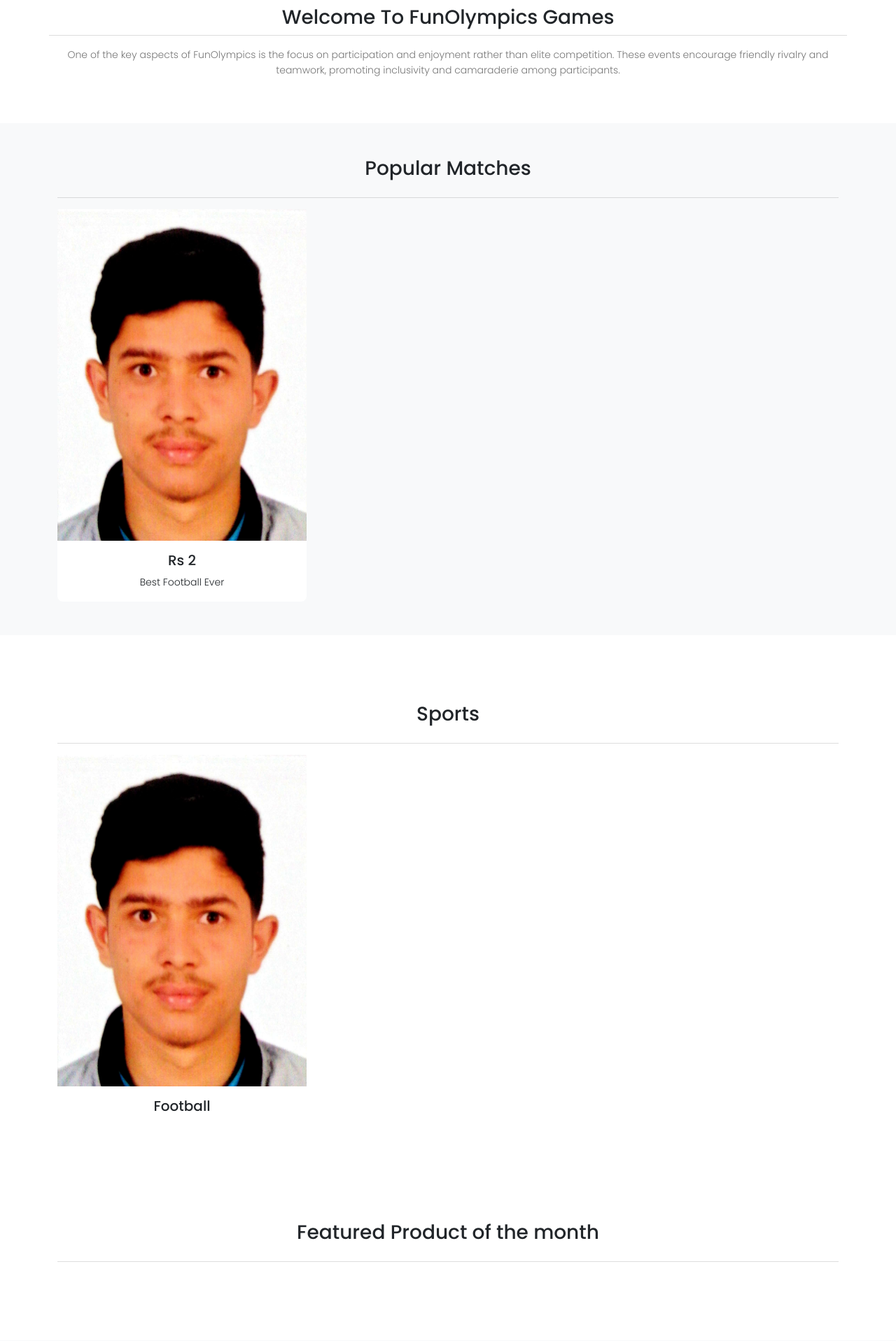
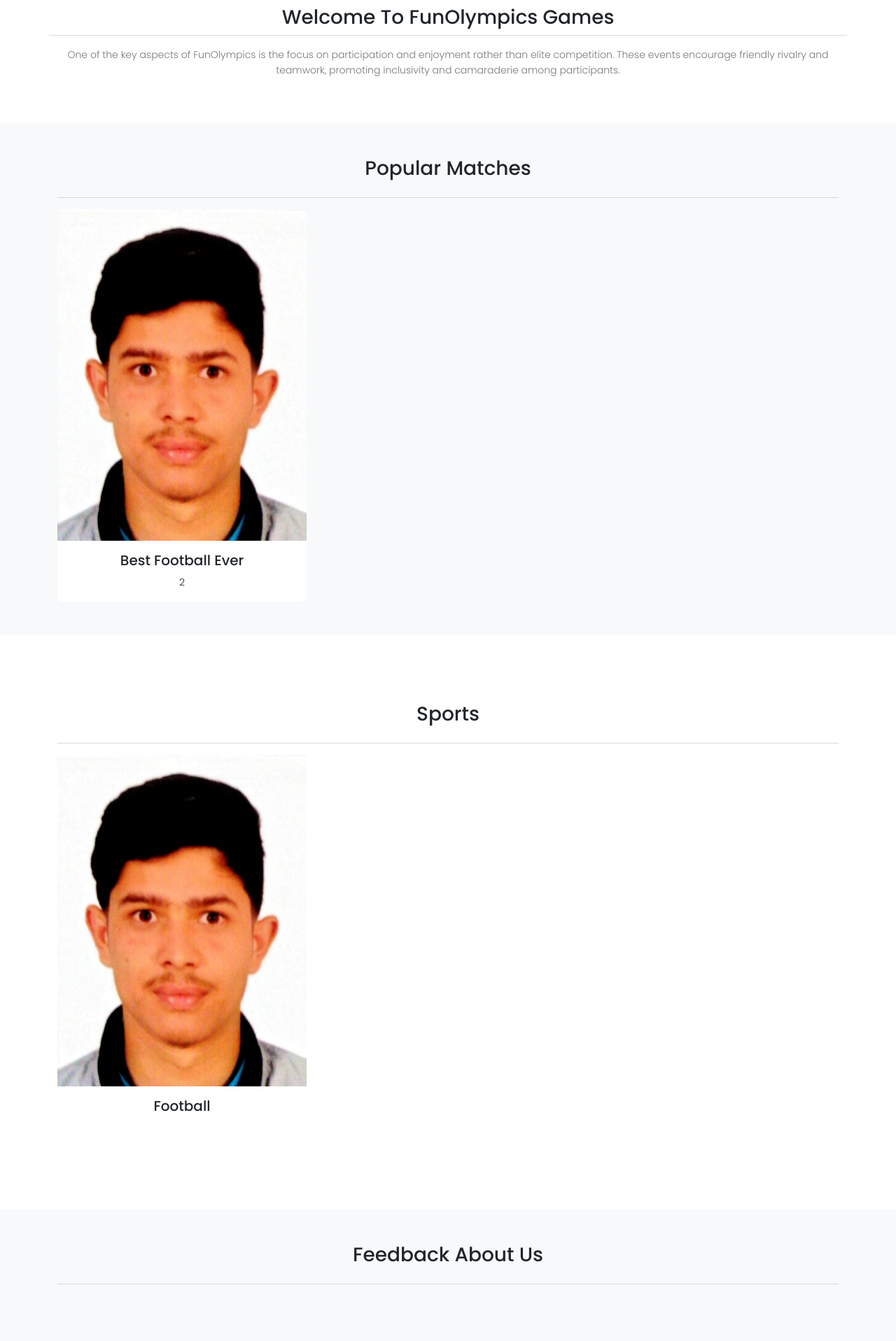
Before and after one commit to Anjal17122/djangoecommercewebsite, a Django app: page / in a window 1280 px wide. Shown: the part 840-2757 px from the top of the page at 70% size. Run offline with Django 3.2, Linux system fonts and the light colour scheme; data comes from the database, SQL or seed files in the repository; both versions use the stored data as it was before the commit; data that the repository does not hold is empty; some libraries are stand-ins or nearby versions.

Commit message:
Committed

```diff
--- a/home/models.py
+++ b/home/models.py
@@ -10,12 +10,11 @@ class Category(models.Model):
 class Product(models.Model):
     product_category = models.ForeignKey(Category, on_delete=models.CASCADE)
     product_name = models.CharField(max_length=100)
-    product_price = models.PositiveIntegerField()
+    product_price = models.CharField(max_length=200)
     product_short_description = models.TextField(max_length=150)
     product_long_description = models.TextField(max_length=300)
     image1 = models.ImageField(upload_to='product')
     image2 = models.FileField(upload_to='product', blank=True, null=True)
-    image3 = models.ImageField(upload_to='product', blank=True, null=True)
     def __str__(self):
         return self.product_name
 class Today_Special(models.Model):
--- a/home/views.py
+++ b/home/views.py
@@ -255,7 +255,7 @@ def checkout(request):
         context["cartall"] = ""
         checkpreviousorder = True
     for c in context["cartall"]:
-        sum += c.cartproduct.product_price * c.quantity
+        sum += c.cartproduct.product_price
         order_i += str(c.id)
 
     context["totalcart"] = sum
--- a/template/base.html
+++ b/template/base.html
@@ -71,7 +71,7 @@
                                 <li class="nav-item dropdown" >
                                     <a class="nav-link navhover text-dark " href="#" id="navbarDropdown" role="button"
                                         data-bs-toggle="dropdown" aria-expanded="false">
-                                        Order Online <i class="fas fa-angle-down"></i>
+                                        Matches <i class="fas fa-angle-down"></i>
                                     </a>
                                     <ul class="dropdown-menu text-center justify-content-center orderonlinedropdownchange"  aria-labelledby="navbarDropdown" >
                                         <li style="">
@@ -105,18 +105,18 @@
                                 </li>
 
                                 <li class="nav-item">
-                                    <a class="nav-link navhover text-dark {% if request.path == re %}active{% endif %}" href="{% url 'recepie' %}">Recepies</a>
+                                    <a class="nav-link navhover text-dark {% if request.path == re %}active{% endif %}" href="{% url 'recepie' %}">News</a>
                                 </li>
                                 <li class="nav-item">
                                     <a class="nav-link navhover text-dark {% if request.path == faq %}active{% endif %}" href="{% url 'faq' %}">FAQ</a>
                                 </li>
                                 <li class="nav-item">
-                                    <a class="nav-link navhover text-dark " href="#">Services</a>
+                                    <a class="nav-link navhover text-dark " href="#">Live Streaming</a>
                                 </li>
                                 <li class="nav-item">
 
                                     <a class="nav-link navhover
-                                    text-dark {% if request.path == contact %}active{% endif %}" href="{% url 'contact' %}">Contact Us </a>
+                                    text-dark {% if request.path == contact %}active{% endif %}" href="{% url 'contact' %}">Contact</a>
                                 </li>
                             </ul>
                         </div>
@@ -151,7 +151,7 @@
                             </li>
                             <li class="nav-item">
                                 <a class="nav-link navhover text-dark {% if request.path == cart %}active{% endif %}" href="{% url 'cart' %}"><i class="fas fa-shopping-cart"></i>
-                                    cart(<span class="text-danger cartitemlength">{{cartitemlength}}</span>)</a>
+                                    Wishlist(<span class="text-danger cartitemlength">{{cartitemlength}}</span>)</a>
                             </li>
 
                             <li class="nav-item">
--- a/template/index.html
+++ b/template/index.html
@@ -65,11 +65,10 @@
 <!--                            {% endwith %}-->
 <!--                            {% endwith %}-->
                             <div class="card-body">
-                                <a href="{% url 'productdetail' pd.id%}" class="a-tag"><h5 class="card-title text-center text-dark">Rs {{pd.product_price}}</h5></a>
-                                <a href="{% url 'productdetail' pd.id%}" class="a-tag"><p class="card-text text-dark text-center">{{pd.product_name}}</p></a>
+                                <a href="{% url 'productdetail' pd.id%}" class="a-tag"><h5 class="card-title text-center text-dark">{{pd.product_name}}</h5></a>
+                                <a href="{% url 'productdetail' pd.id%}" class="a-tag"><p class="card-text text-dark text-center">{{pd.product_price}}</p></a>
                             </div>
                         </div>
-
                     </div>
                     {% with pd.id|stringformat:'s' as idstring %}
                             {% with  pd.product_name|slice:':3'|add:idstring as id%}
@@ -103,7 +102,7 @@
 <!--                                                -->
 <!--                                                <h5 class="text-dark mt-1">{{pd.product_name}}</h5>-->
 <!--                                                <hr>-->
-<!--                                                <h6>Rs {{pd.product_price}}</h6>-->
+<!--                                                <h6> {{pd.product_price}}</h6>-->
 <!--                                                <p class="mt-1">{{pd.product_short_description}}</p>-->
 <!--                                                <p class="mt-0">{{pd.product_long_description}}</p>-->
 <!--                                                <a href="{% url 'productdetail' pd.id%}">View Full Details</a>-->
@@ -182,8 +181,6 @@
                         </div>
                     </div>
                     {% endfor%}
-
-
                 </div>
 
             </div>
@@ -208,103 +205,103 @@
         </section>
         <!-- End Video -->
 
-        <!-- Featured Product  -->
-        <section class="mt-3 py-5 bg-white">
-            <div class="container">
-                <div class="row">
-                    <div class="col-12">
-                        <h3 class="text-center text-dark">Featured Product of the month</h3>
-                    </div>
-                </div>
+<!--        &lt;!&ndash; Featured Product  &ndash;&gt;-->
+<!--        <section class="mt-3 py-5 bg-white">-->
+<!--            <div class="container">-->
+<!--                <div class="row">-->
+<!--                    <div class="col-12">-->
+<!--                        <h3 class="text-center text-dark">Featured Product of the month</h3>-->
+<!--                    </div>-->
+<!--                </div>-->
 
-                <hr>
-                <div class="row">
-                    {% if fp_month %}
-                    <div class="col-md-7 col-lg-7">
-                        <div class="row">
-                            <div class="col-3">
-                                <div class="row">
-                                    <img src="{{fp_month.image1.url}}" alt="product1" width="100%;"
-                                        class="mt-3 small-product">
-                                </div>
-                                <div class="row">
-                                    <img src="{{fp_month.image2.url}}" alt="product1" width="100%;"
-                                        class="mt-2 small-product">
-                                </div>
-                                <div class="row">
-                                    <img src="{{fp_month.image3.url}}" alt="product1" width="100%;"
-                                        class="mt-2 small-product">
-                                </div>
-                            </div>
+<!--                <hr>-->
+<!--                <div class="row">-->
+<!--                    {% if fp_month %}-->
+<!--                    <div class="col-md-7 col-lg-7">-->
+<!--                        <div class="row">-->
+<!--                            <div class="col-3">-->
+<!--                                <div class="row">-->
+<!--                                    <img src="{{fp_month.image1.url}}" alt="product1" width="100%;"-->
+<!--                                        class="mt-3 small-product">-->
+<!--                                </div>-->
+<!--                                <div class="row">-->
+<!--                                    <img src="{{fp_month.image2.url}}" alt="product1" width="100%;"-->
+<!--                                        class="mt-2 small-product">-->
+<!--                                </div>-->
+<!--                                <div class="row">-->
+<!--                                    <img src="{{fp_month.image3.url}}" alt="product1" width="100%;"-->
+<!--                                        class="mt-2 small-product">-->
+<!--                                </div>-->
+<!--                            </div>-->
 
-                            <div class="col-9">
-                                <img src="{{fp_month.image1.url}}" alt="product1" width="95%;" class="mt-3" id="mainproduct">
+<!--                            <div class="col-9">-->
+<!--                                <img src="{{fp_month.image1.url}}" alt="product1" width="95%;" class="mt-3" id="mainproduct">-->
 
 
-                            </div>
-                        </div>
-                    </div>
-                    <div class="col-md-5 col-lg-5  mt-3">
-                        <h5 class="text-dark ">{{fp_month.product_name}}</h5>
-                        <hr>
-                        <h6>Rs{{fp_month.product_price}}</h6>
-                        <p class="mt-3">{{fp_month.product_short_description}}</p>
-                        <p class="mt-0">{{fp_month.product_long_description}}</p>
-                        <div class="row mt-2">
-                            <form action="" method="">
-                                {% csrf_token %}
+<!--                            </div>-->
+<!--                        </div>-->
+<!--                    </div>-->
+<!--                    <div class="col-md-5 col-lg-5  mt-3">-->
+<!--                        <h5 class="text-dark ">{{fp_month.product_name}}</h5>-->
+<!--                        <hr>-->
+<!--                        <h6>{{fp_month.product_price}}</h6>-->
+<!--                        <p class="mt-3">{{fp_month.product_short_description}}</p>-->
+<!--                        <p class="mt-0">{{fp_month.product_long_description}}</p>-->
+<!--                        <div class="row mt-2">-->
+<!--                            <form action="" method="">-->
+<!--                                {% csrf_token %}-->
 
-                                {% if fp_month.product_category|lower == "cake"%}
-                                    <div class="form-group">
-                                    <label>What to write on your cake?</label>
-                                    <input type="text" maxlength="200" class="form-control cakename-id{{fp_month.id}}" placeholder="Max 200 character" name="cakename">
-                                </div>
-                                    <div class="form-group">
-                                    <label>Size (In Pounds)</label>
-                                    <input type="number" class="form-control cakesize-id{{fp_month.id}}" name="size">
-                                        <span class="text-danger sizeerror{{product.id}}" ></span>
-                                </div>
-                                <div class="form-group">
-                                    <label>Additional Information</label>
-                                    <textarea class="form-control description-id{{fp_month.id}}" name="description"  rows="3"></textarea>
-                                </div>
-                                {% else %}
-                                <div class="form-group">
-                                    <label >Additional Information</label>
-                                    <textarea class="form-control description-id{{fp_month.id}}" name="description" rows="3"></textarea>
-                                </div>
-                                {% endif %}
+<!--                                {% if fp_month.product_category|lower == "cake"%}-->
+<!--                                    <div class="form-group">-->
+<!--                                    <label>What to write on your cake?</label>-->
+<!--                                    <input type="text" maxlength="200" class="form-control cakename-id{{fp_month.id}}" placeholder="Max 200 character" name="cakename">-->
+<!--                                </div>-->
+<!--                                    <div class="form-group">-->
+<!--                                    <label>Size (In Pounds)</label>-->
+<!--                                    <input type="number" class="form-control cakesize-id{{fp_month.id}}" name="size">-->
+<!--                                        <span class="text-danger sizeerror{{product.id}}" ></span>-->
+<!--                                </div>-->
+<!--                                <div class="form-group">-->
+<!--                                    <label>Additional Information</label>-->
+<!--                                    <textarea class="form-control description-id{{fp_month.id}}" name="description"  rows="3"></textarea>-->
+<!--                                </div>-->
+<!--                                {% else %}-->
+<!--                                <div class="form-group">-->
+<!--                                    <label >Additional Information</label>-->
+<!--                                    <textarea class="form-control description-id{{fp_month.id}}" name="description" rows="3"></textarea>-->
+<!--                                </div>-->
+<!--                                {% endif %}-->
 
-                                <div class="row mt-5">
+<!--                                <div class="row mt-5">-->
 
-                                    <div class="col-md-6 col-lg-6 d-flex mt-2 button-container">
-                                        <a class="bg-light border  btn btn1hover  qtyadd" type="button" value="+"
-                                            style="font-size: xx-large;">+</a>
-                                        <input type="text" value="1" min="1" name="quantity"
-                                            class="form-control quantity text-center pquantity_id{{fp_month.id}}">
-                                        <a class="bg-light border  btn btn1hover  qtysub" type="button" value="-"
-                                            style="font-size: xx-large;">-</a>
-                                    </div>
-                                    <div class="col-md-6 col-lg-6 mt-2">
-                                        <input type="button" data-index="{{fp_month.id}}" class="border px-5 py-3 btn primarybg text-white ajax_cart" value="Add To Cart">
-                                    </div>
-                                </div>
-                            </form>
-                        </div>
-                    </div>
-                    {% endif %}
-                </div>
-            </div>
-        </section>
-        <!-- End Featured Product  -->
+<!--                                    <div class="col-md-6 col-lg-6 d-flex mt-2 button-container">-->
+<!--                                        <a class="bg-light border  btn btn1hover  qtyadd" type="button" value="+"-->
+<!--                                            style="font-size: xx-large;">+</a>-->
+<!--                                        <input type="text" value="1" min="1" name="quantity"-->
+<!--                                            class="form-control quantity text-center pquantity_id{{fp_month.id}}">-->
+<!--                                        <a class="bg-light border  btn btn1hover  qtysub" type="button" value="-"-->
+<!--                                            style="font-size: xx-large;">-</a>-->
+<!--                                    </div>-->
+<!--                                    <div class="col-md-6 col-lg-6 mt-2">-->
+<!--                                        <input type="button" data-index="{{fp_month.id}}" class="border px-5 py-3 btn primarybg text-white ajax_cart" value="Add To Cart">-->
+<!--                                    </div>-->
+<!--                                </div>-->
+<!--                            </form>-->
+<!--                        </div>-->
+<!--                    </div>-->
+<!--                    {% endif %}-->
+<!--                </div>-->
+<!--            </div>-->
+<!--        </section>-->
+<!--        &lt;!&ndash; End Featured Product  &ndash;&gt;-->
         <!-- Customer Feedback about opera cakes and bakes -->
         <section class="mt-5 py-5 bg-light">
             <div class="container">
                 <div class="row">
-                    <h3 class="text-dark text-center">Customer Feedback About Us</h3>
+                    <h3 class="text-dark text-center">Feedback About Us</h3>
                 </div>
                 <hr>
-                <div class="row  mt-5">
+                <div class="row mt-5">
                     <div class="owl-carousel owl-theme">
                         {% for r in display_review %}
                         <div class="item">
--- a/template/productdetail.html
+++ b/template/productdetail.html
@@ -124,11 +124,6 @@
                               </div>
                           </div>
                         </div>
-                        <div class="tab">
-                          <input type="radio" name="css-tabs" id="tab-3" class="tab-switch">
-                          <label for="tab-3" class="tab-label">Tab Three</label>
-                          <div class="tab-content">When I left Mr. Bates, I went down to my father: where, by the assistance of him and my uncle John, and some other relations, I got forty pounds, and a promise of thirty pounds a year to maintain me at Leyden: there I studied physic two years and seven months, knowing it would be useful in long voyages.</div>
-                        </div>
                       </div>
                     </div>
                 </div>
```
Also changed, not shown: template/cart.html (+27 -27 lines), template/categorydetail.html (+10 -11 lines), template/recepie.html (+3 -4 lines), template/recepiedetails.html (+4 -4 lines), db.sqlite3, home/migrations/0004_auto_20230601_1327.py (added), media/recepie/ss.jpg (added).
